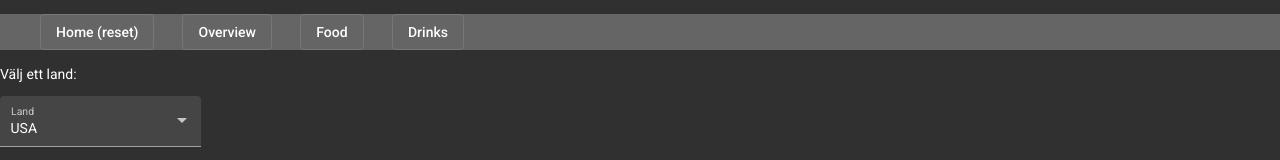
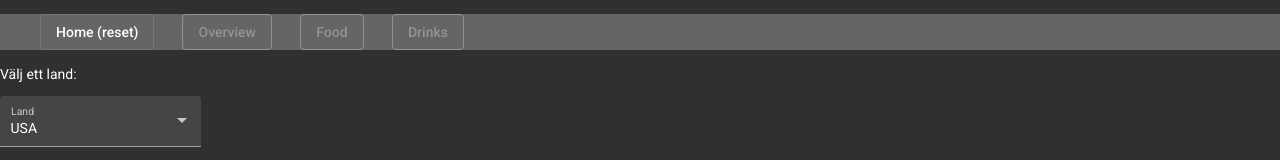
Before and after one commit to sara-hult/WebProg_Project, an Angular app in the folder app/: page / in a window 1280 px wide. Shown: the top 160 px of the page. Built offline with nearby package versions, Linux system fonts and the light colour scheme.

Commit message:
Avaktiverar menyknappar i landing

```diff
--- a/app/src/app/app.component.html
+++ b/app/src/app/app.component.html
@@ -1,4 +1,26 @@
 <mat-sidenav-container>
+
+    <div *ngIf="atLanding(); else elseBlock">
+        <nav>
+            <ul>
+                <li>
+                    <a mat-stroked-button [routerLink]="['']">Home (reset)</a>
+                </li>
+                <li>
+                    <a mat-stroked-button disabled>Overview</a>
+                </li>
+                <li>
+                    <a mat-stroked-button disabled>Food</a>
+                </li>
+                <li>
+                    <a mat-stroked-button disabled>Drinks</a>
+                </li>
+            </ul>
+        </nav>
+    </div>
+
+
+    <ng-template #elseBlock>
         <nav>
             <ul>
                 <li>
@@ -15,6 +37,10 @@
                 </li>
             </ul>
         </nav>
+    </ng-template>
+
+
+
 
 
     <router-outlet></router-outlet>
--- a/app/src/app/app.component.ts
+++ b/app/src/app/app.component.ts
@@ -1,5 +1,5 @@
 import { ChooseCountryService } from './choose-country.service';
-import { Router } from '@angular/router';
+import { NavigationEnd, Router } from '@angular/router';
 import { Countries } from './../util/countries';
 import { Component } from '@angular/core';
 import { Subscription } from 'rxjs';
@@ -14,6 +14,7 @@ export class AppComponent{
   country: String;
   correctCountry:Countries;
   newCountrySubscription: Subscription;
+  url:string = "/";
 
   constructor(private _router: Router, private chooseCountryService: ChooseCountryService) {
     this.country = "Japan";
@@ -22,10 +23,19 @@ export class AppComponent{
       console.log(newCountry);
       this.setCountry(newCountry);
     })
+    _router.events.subscribe((val)=>{
+      if(val instanceof NavigationEnd ){
+        this.url = val.url;
+      }
+    })
   }
   setCountry(country: Countries): void {
     this.correctCountry = country;
     this._router.navigate(["overview/", country]);
   }
 
+  atLanding():boolean{
+    return this.url==="/"
+  }
+
 }
```
Lines whose indentation alone changed are shown as unchanged.
